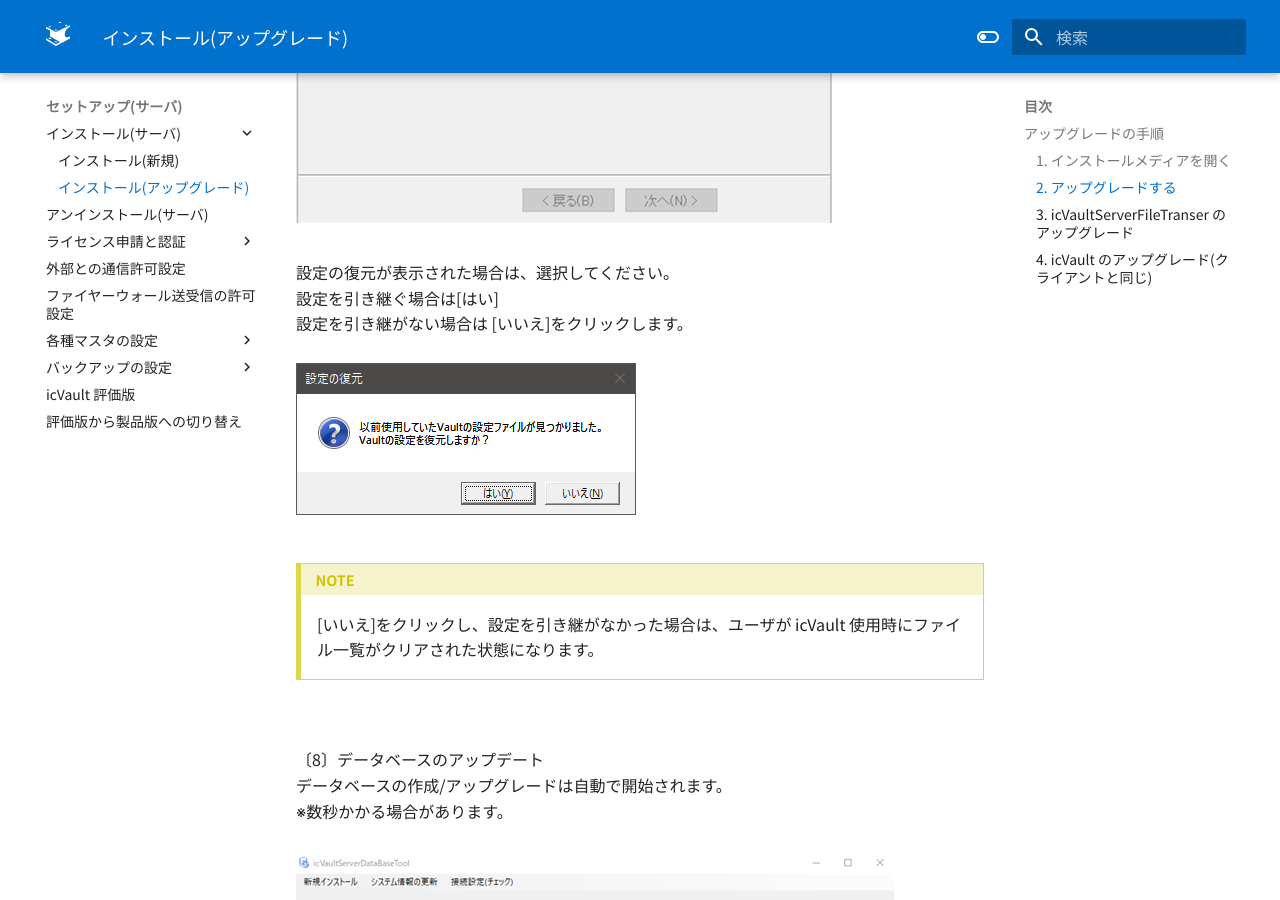
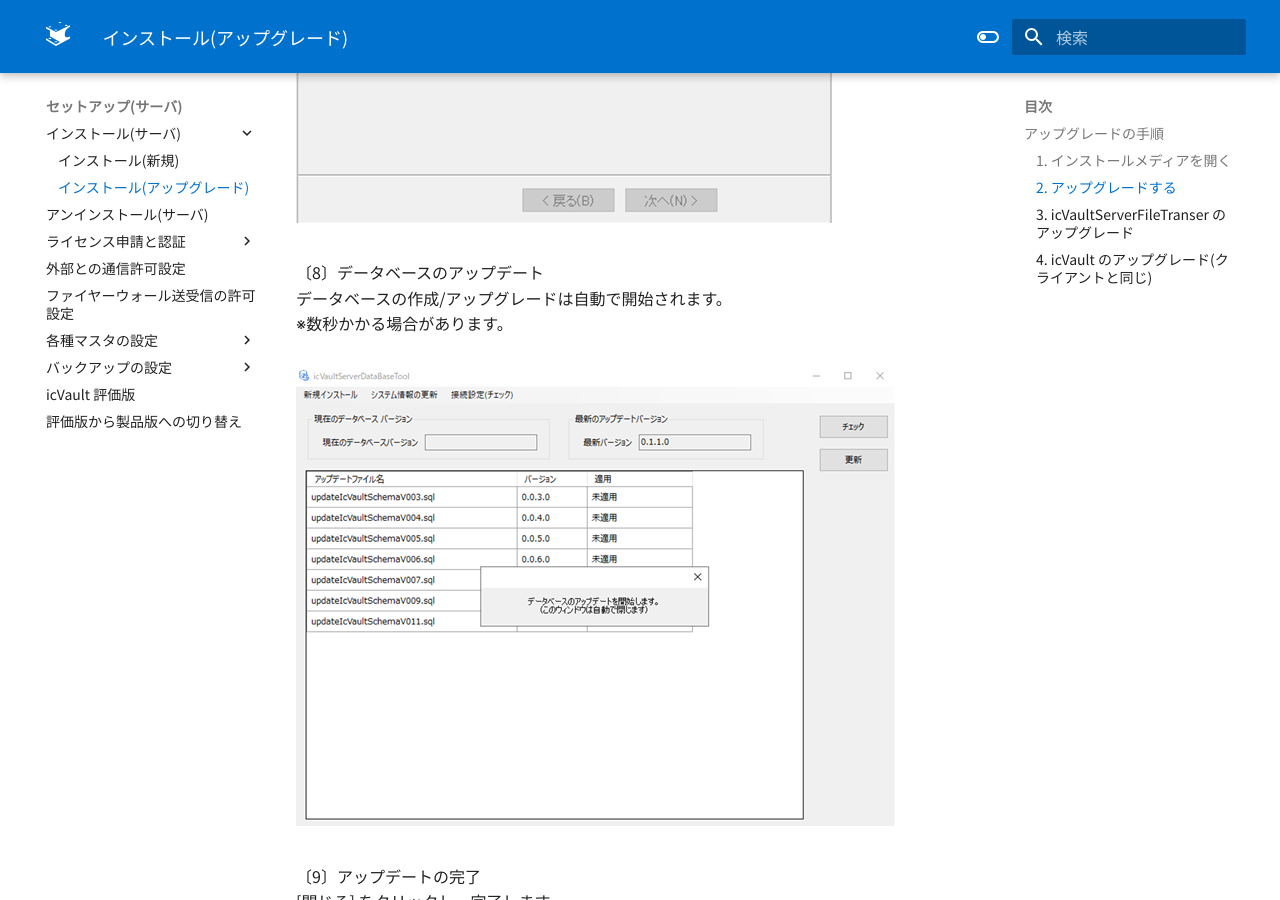
Before and after one commit to sadamt/UG-icVault_2024, an MkDocs documentation site: the page built from docs/setup_admin/Install/Install_server_re.md, in a window 1280 px wide and 900 px high, scrolled down 6025 px. Built offline with MkDocs 1.6.1 and Material for MkDocs 9.7.7, drawn with Linux system fonts in a browser that asks for light colours; some of the changed text lies outside the part shown.

Commit message:
修正_20240208

```diff
--- a/docs/setup_admin/Install/Install_server_re.md
+++ b/docs/setup_admin/Install/Install_server_re.md
@@ -70,17 +70,6 @@ iso ファイルをマウントします。
 
 ![実行](./img/Install_015.png)
 
-設定の復元が表示された場合は、選択してください。<br>
-設定を引き継ぐ場合は[はい]<br>
-設定を引き継がない場合は [いいえ]をクリックします。<br>
-
-![設定の復元](./img/icVaultSDB_011.png)
-
-<div class="note">
-[いいえ]をクリックし、設定を引き継がなかった場合は、ユーザが icVault 使用時にファイル一覧がクリアされた状態になります。
-</div>
-<br>
-
 〔8〕データベースのアップデート<br>
 データベースの作成/アップグレードは自動で開始されます。<br>
 ※数秒かかる場合があります。
@@ -123,10 +112,10 @@ iso ファイルをマウントします。
 
 ![復元確認](./img/Trans_install_re_004.png)
 
-<div class="note">
-[いいえ]をクリックし、設定を引き継がなかった場合は、ユーザが icVault 使用時にファイル一覧がクリアされた状態になります。
-</div>
-<br>
+
+設定の復元画面で [いいえ]をクリックした場合は、ご使用の環境に合わせて icVault の保存場所と接続先を再設定してください。
+
+![復元のインストール](./img/Trans_install_re_011.png)
 
 〔5〕アップデートの完了<br>
 [閉じる] → [OK] をクリックし、終了します。
```
Also changed, not shown: other parts of docs/setup_admin/Install/Install_server_re.md (+1 -1 lines), docs/setup_admin/Install/Install_server_new.md (+5 -9 lines), docs/setup_admin/Install/img/Install_013.png (deleted), docs/setup_admin/Install/img/Trans_folder_select.png (deleted), docs/setup_admin/Install/img/Trans_install.png (deleted), docs/setup_admin/Install/img/Trans_install_confirm.png (deleted), docs/setup_admin/Install/img/Trans_install_re_002.png (deleted), docs/setup_admin/Install/img/Trans_install_re_011.png (added), docs/setup_admin/Install/img/icVaultSDB_010.png (deleted).
